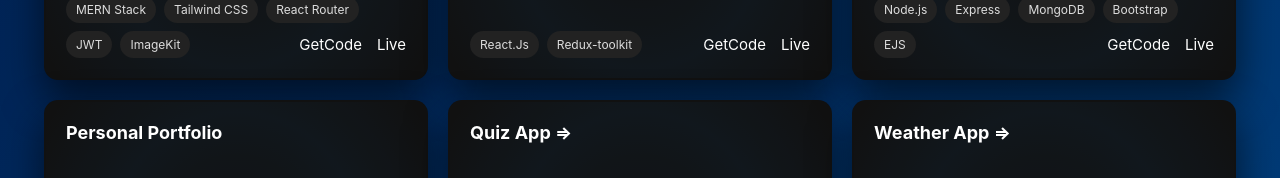
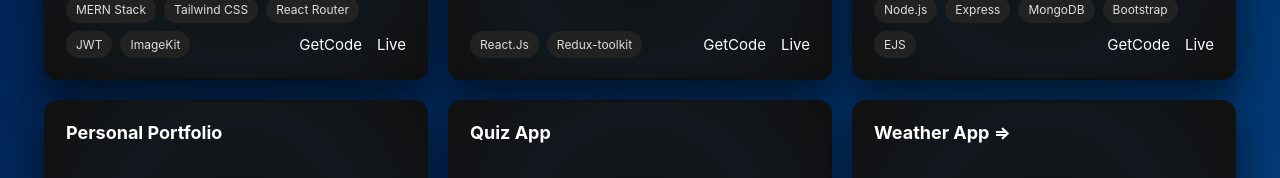
Before and after one commit to surajgupta9161/portfolio, a React (Vite) app: page / in a window 1280 px wide. Shown: the part 2177-2355 px from the top of the page. Built offline with nearby package versions, Linux system fonts and the light colour scheme.

Commit message:
Update Data.js

```diff
--- a/src/Data/Data.js
+++ b/src/Data/Data.js
@@ -38,7 +38,7 @@ const Data = [
     link: 'https://github.com/surajgupta9161/portfolio'
   },
   {
-    title: 'Quiz App =>',
+    title: 'Quiz App',
     description:
       'A responsive Quiz App built with React that presents multiple-choice questions. Users get instant feedback on their answers, with correct options highlighted and wrong ones in red, while tracking their score and allowing quiz reset.',
     technologies: ['JavaScript', 'React', 'HTML/CSS'],
```
